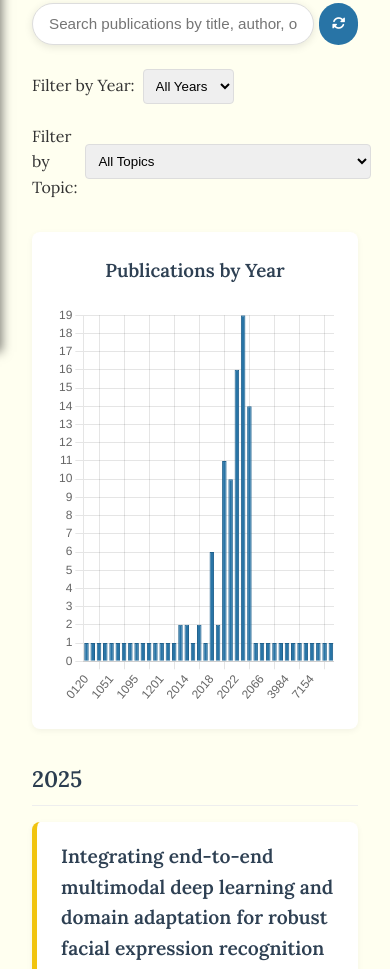
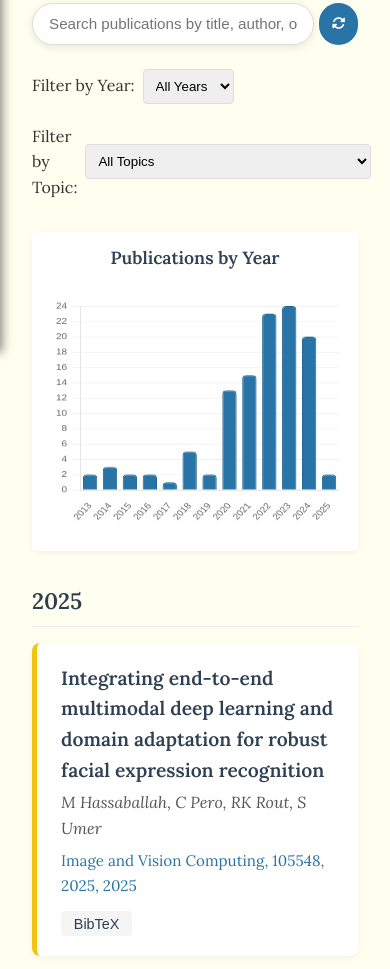
Before and after one commit to m-anish2003/prototype, a Flask app: page /publications in a window 390 px wide. Shown: the part 492-1461 px from the top of the page. Run offline with Flask 3, Linux system fonts and the light colour scheme.

Commit message:
Major Structure Changes

```diff
--- a/static/css/publications.css
+++ b/static/css/publications.css
@@ -356,23 +356,65 @@
     }
 }
 
-/* Publications Graph Styles */
+/* Publications Graph Styles - Enhanced */
 .publications-graph {
     background-color: white;
     border-radius: 8px;
     padding: 1.5rem;
     margin: 2rem 0;
     box-shadow: 0 2px 6px rgba(0, 0, 0, 0.05);
+    position: relative;
+    min-height: 300px; /* Minimum height to prevent collapsing */
 }
 
 .publications-graph h3 {
     margin-top: 0;
     color: var(--primary-dark);
     text-align: center;
+    margin-bottom: 1.5rem;
+    font-size: 1.25rem;
 }
 
 #publicationsChart {
-    width: 100%;
-    max-height: 400px;
+    width: 100% !important;
+    height: 400px !important;
     margin: 0 auto;
 }
+
+/* Responsive adjustments */
+@media (max-width: 1024px) {
+    .publications-graph {
+        padding: 1rem;
+    }
+
+    #publicationsChart {
+        height: 350px !important;
+    }
+}
+
+@media (max-width: 768px) {
+    .publications-graph {
+        padding: 1rem 0.5rem;
+        margin: 1.5rem 0;
+    }
+
+    .publications-graph h3 {
+        font-size: 1.1rem;
+        margin-bottom: 1rem;
+    }
+
+    #publicationsChart {
+        height: 300px !important;
+    }
+}
+
+@media (max-width: 480px) {
+    #publicationsChart {
+        height: 250px !important;
+    }
+
+    .publications-graph {
+        border-radius: 6px;
+        padding: 0.75rem 0.25rem;
+    }
+}
--- a/static/js/publications.js
+++ b/static/js/publications.js
@@ -199,16 +199,17 @@ document.addEventListener('DOMContentLoaded', function () {
     init();
 });
 
-// Publications Chart
 function renderPublicationsChart() {
     // Count publications by year
     const yearCounts = {};
 
-    // Get all publication cards
-    document.querySelectorAll('.pub-card').forEach(card => {
-        const year = card.querySelector('.pub-venue').textContent.match(/\d{4}/)?.[0];
+    // Get all publication year groups
+    document.querySelectorAll('.pub-year-group').forEach(group => {
+        const year = group.dataset.year;
         if (year) {
-            yearCounts[year] = (yearCounts[year] || 0) + 1;
+            // Count the number of publication cards in this year group
+            const pubCount = group.querySelectorAll('.pub-card').length;
+            yearCounts[year] = (yearCounts[year] || 0) + pubCount;
         }
     });
 
@@ -216,28 +217,66 @@ function renderPublicationsChart() {
     const years = Object.keys(yearCounts).sort();
     const counts = years.map(year => yearCounts[year]);
 
-    // Create chart
-    const ctx = document.getElementById('publicationsChart').getContext('2d');
-    new Chart(ctx, {
+    // Get the chart canvas
+    const ctx = document.getElementById('publicationsChart');
+    if (!ctx) return;
+
+    // Destroy previous chart instance if it exists
+    if (ctx.chart) {
+        ctx.chart.destroy();
+    }
+
+    // Create new chart with responsive settings
+    ctx.chart = new Chart(ctx.getContext('2d'), {
         type: 'bar',
         data: {
             labels: years,
             datasets: [{
-                label: 'Number of Publications',
+                label: 'Publications',
                 data: counts,
                 backgroundColor: '#2874A6',
                 borderColor: '#1F618D',
-                borderWidth: 1
+                borderWidth: 1,
+                borderRadius: 4, // Rounded corners for bars
+                barPercentage: 0.8, // Controls bar width
+                categoryPercentage: 0.9 // Controls space between categories
             }]
         },
         options: {
             responsive: true,
             maintainAspectRatio: false,
+            layout: {
+                padding: {
+                    top: 20,
+                    right: 15,
+                    bottom: 15,
+                    left: 15
+                }
+            },
             scales: {
                 y: {
                     beginAtZero: true,
                     ticks: {
-                        stepSize: 1
+                        stepSize: 1,
+                        font: {
+                            size: window.innerWidth < 768 ? 10 : 12
+                        },
+                        padding: 5
+                    },
+                    grid: {
+                        display: true,
+                        color: 'rgba(0, 0, 0, 0.05)'
+                    }
+                },
+                x: {
+                    ticks: {
+                        font: {
+                            size: window.innerWidth < 768 ? 10 : 12
+                        },
+                        padding: 5
+                    },
+                    grid: {
+                        display: false
                     }
                 }
             },
@@ -246,6 +285,18 @@ function renderPublicationsChart() {
                     display: false
                 },
                 tooltip: {
+                    enabled: true,
+                    backgroundColor: 'rgba(0, 0, 0, 0.7)',
+                    titleFont: {
+                        size: 12,
+                        weight: 'bold'
+                    },
+                    bodyFont: {
+                        size: 12
+                    },
+                    padding: 10,
+                    cornerRadius: 4,
+                    displayColors: false,
                     callbacks: {
                         label: function(context) {
                             return `${context.parsed.y} publication${context.parsed.y !== 1 ? 's' : ''}`;
@@ -255,7 +306,13 @@ function renderPublicationsChart() {
             }
         }
     });
+
+    // Add resize event listener to handle chart updates
+    window.addEventListener('resize', function() {
+        if (ctx.chart) {
+            ctx.chart.update();
+        }
+    });
 }
 
-// Call this after the page loads
 document.addEventListener('DOMContentLoaded', renderPublicationsChart);
```
